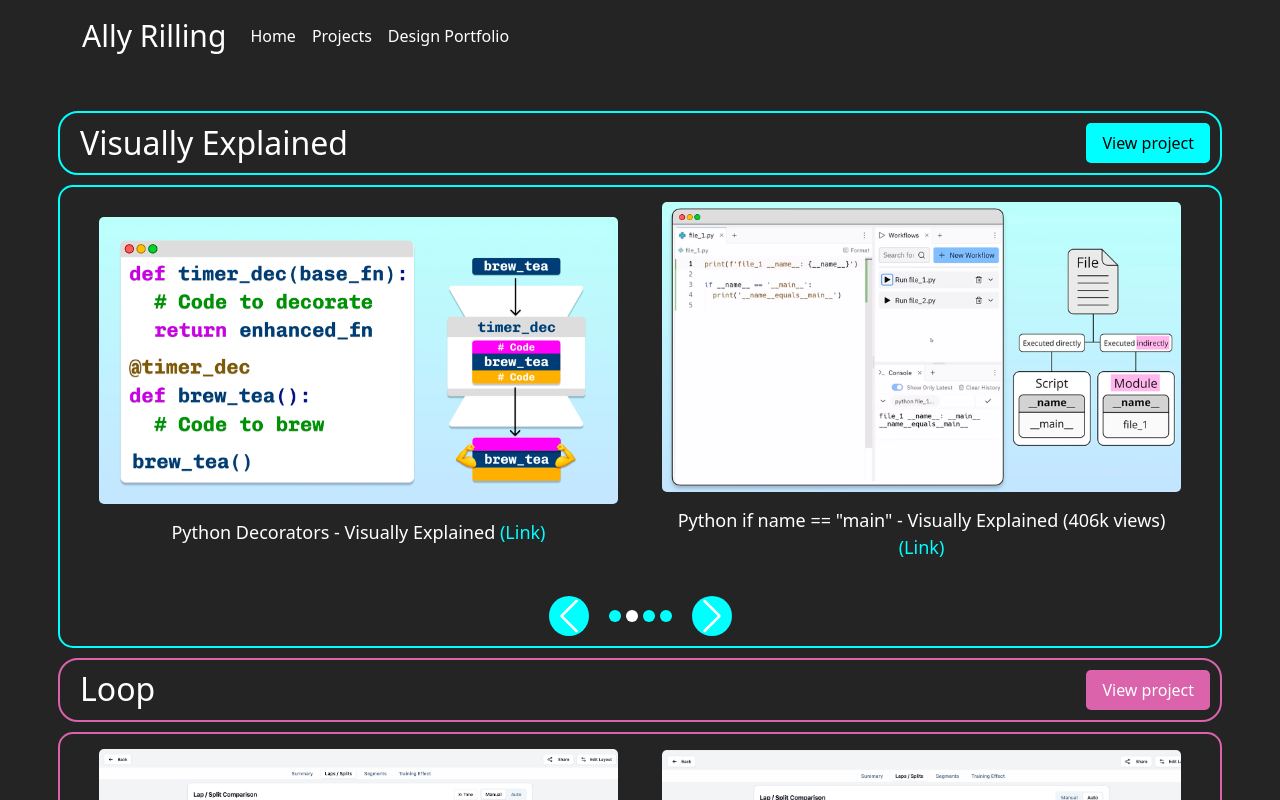
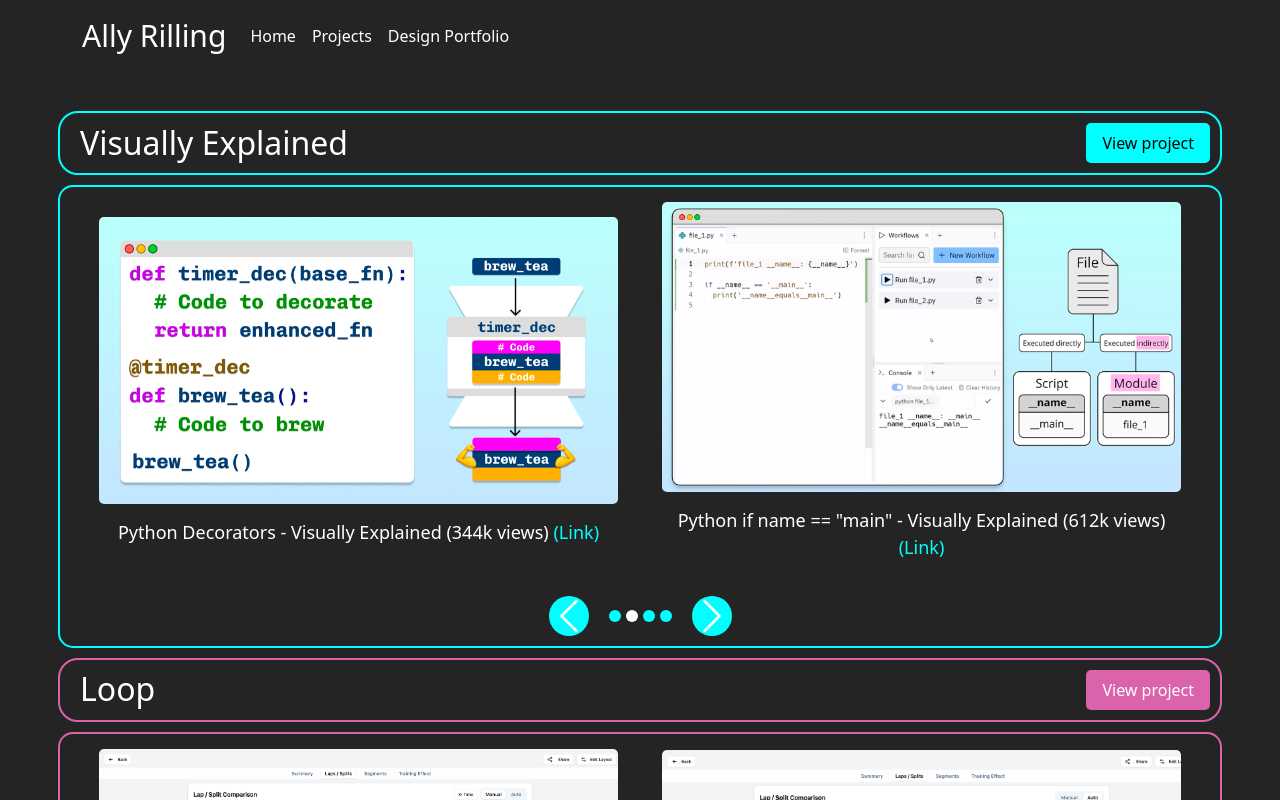
Before and after one commit to allyrilling/allysite, a React (Create React App) app: page /designportfolio in a window 1280 px wide. Shown: the top 800 px of the page. Built offline with nearby package versions, Linux system fonts and the light colour scheme.

Commit message:
Update views in visuallyExplainedData for accuracy

```diff
--- a/src/data/designPortfolioData.js
+++ b/src/data/designPortfolioData.js
@@ -6,56 +6,56 @@ export const visuallyExplainedData = [
 		image: 've1',
 		title: 'Python Decorators - Visually Explained',
 		videoUrl: 'https://www.youtube.com/watch?v=3tyaO-OE0K0',
-		views: '',
+		views: '344k views',
 	},
 	{
 		id: 2,
 		image: 've2',
 		title: 'Python Functions - Visually Explained',
 		videoUrl: 'https://www.youtube.com/watch?v=KW6qncswzHw&t=602s',
-		views: '145k views',
+		views: '320k views',
 	},
 	{
 		id: 3,
 		image: 've3',
 		title: 'Python Decorators - Visually Explained',
 		videoUrl: 'https://www.youtube.com/watch?v=3tyaO-OE0K0',
-		views: '',
+		views: '344k views',
 	},
 	{
 		id: 4,
 		image: 've4',
 		title: 'Python if name == "main" - Visually Explained',
 		videoUrl: 'https://www.youtube.com/watch?v=KZpYtNtGxSU&t=156s',
-		views: '406k views',
+		views: '612k views',
 	},
 	{
 		id: 5,
 		image: 've5',
 		title: 'Python if name == "main" - Visually Explained',
 		videoUrl: 'https://www.youtube.com/watch?v=KZpYtNtGxSU&t=156s',
-		views: '406k views',
+		views: '612k views',
 	},
 	{
 		id: 6,
 		image: 've6',
 		title: 'Python Functions - Visually Explained',
 		videoUrl: 'https://www.youtube.com/watch?v=KW6qncswzHw&t=602s',
-		views: '145k views',
+		views: '320k views',
 	},
 	{
 		id: 7,
 		image: 've7',
 		title: 'Python Lambda Functions - Visually Explained',
 		videoUrl: 'https://www.youtube.com/watch?v=j6FCewxjrBM&t=62s',
-		views: '138k views',
+		views: '224k views',
 	},
 	{
 		id: 8,
 		image: 've8',
 		title: 'Python Functions - Visually Explained',
 		videoUrl: 'https://www.youtube.com/watch?v=KW6qncswzHw&t=602s',
-		views: '145k views',
+		views: '320k views',
 	},
 ];
 
```
